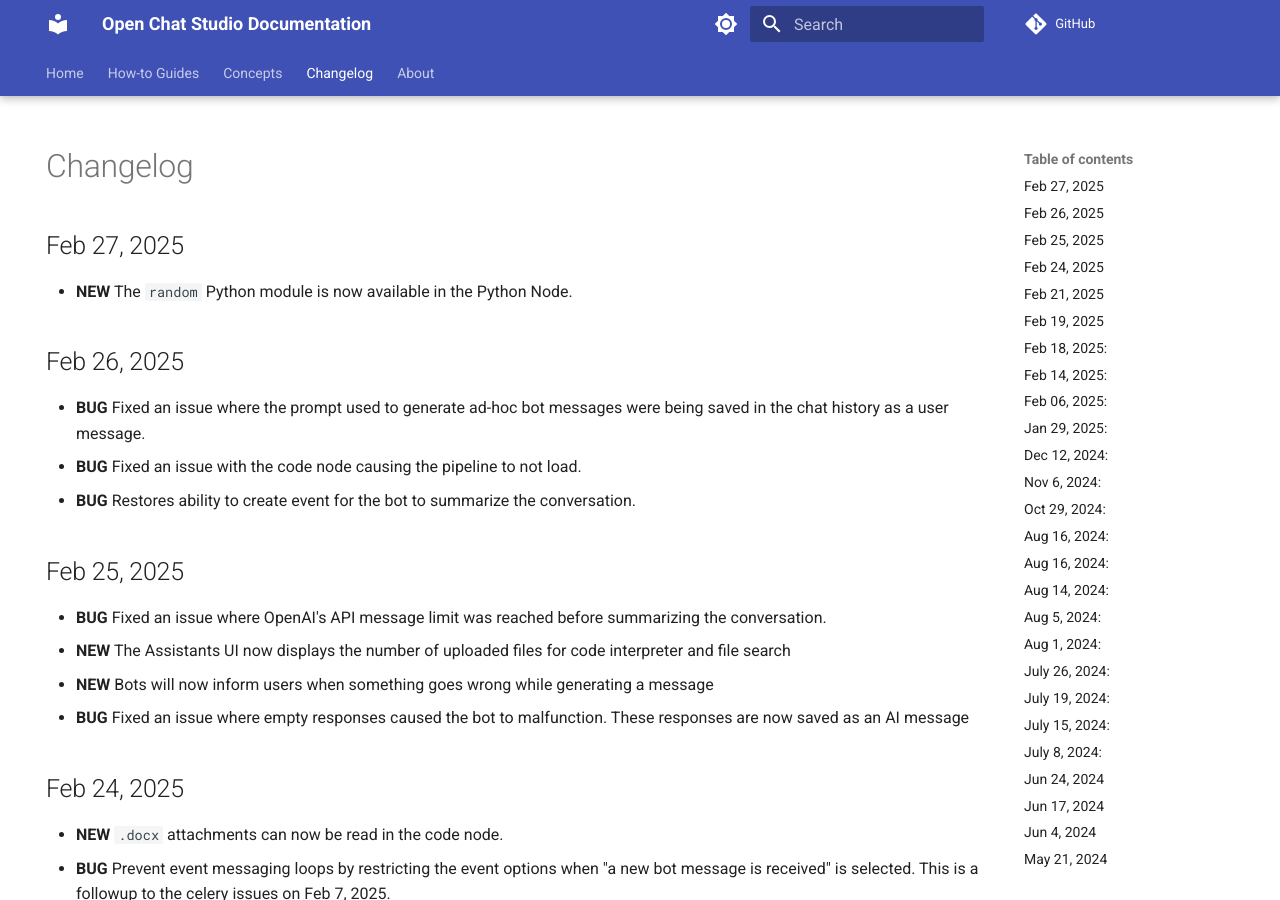
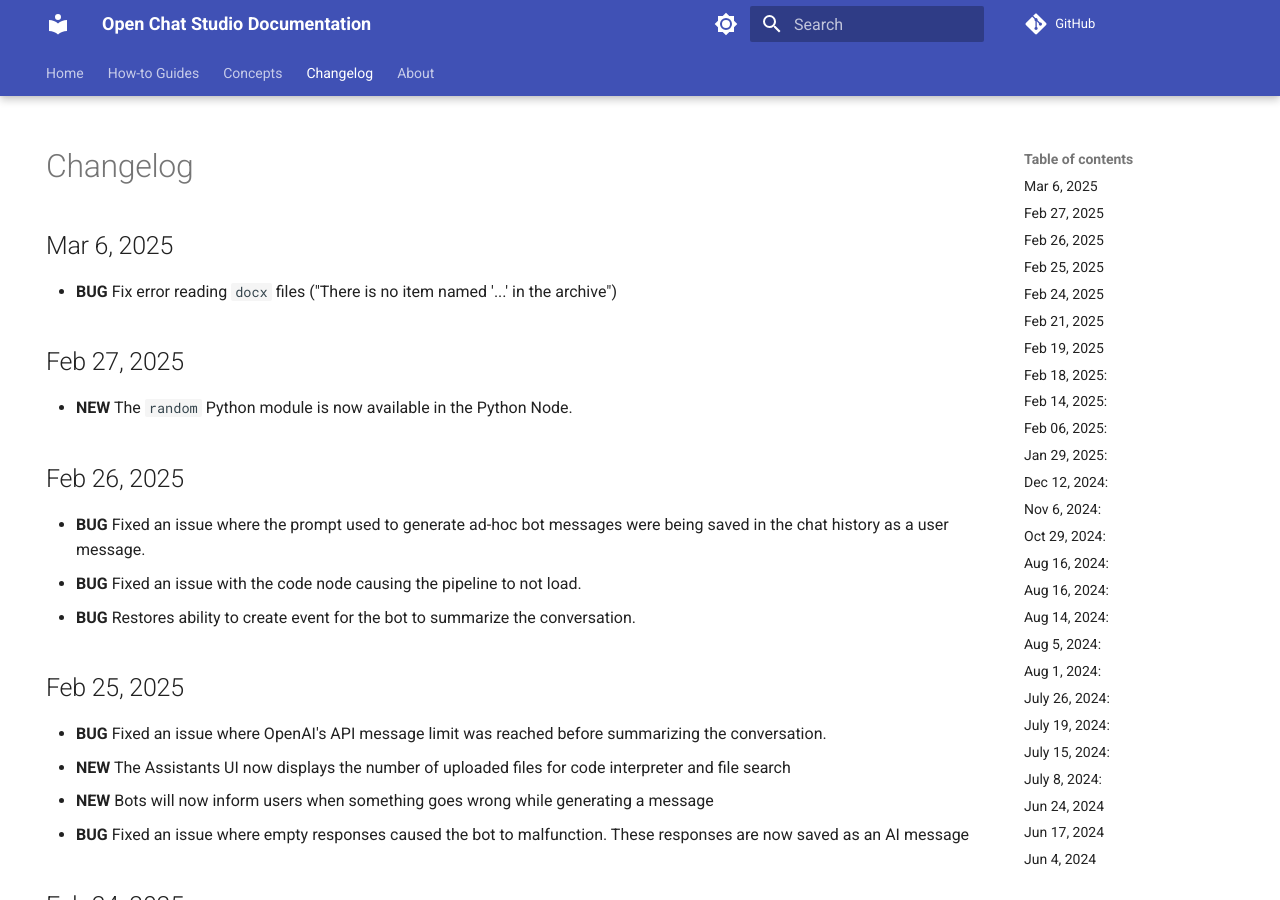
Before and after one commit to dimagi/open-chat-studio-docs, an MkDocs documentation site: the page built from docs/changelog.md, in a window 1280 px wide and 900 px high. Built offline with MkDocs 1.6.1 and Material for MkDocs 9.7.7, drawn with Linux system fonts in a browser that asks for light colours; emoji names are drawn with the system emoji font; a script that is not in the unit is left out; comment, search, counter and statistics services are not loaded.

Commit message:
Update changelog.md

```diff
--- a/docs/changelog.md
+++ b/docs/changelog.md
@@ -4,6 +4,10 @@ hide:
 ---
 
 # Changelog
+
+## Mar 6, 2025
+
+* **BUG** Fix error reading `docx` files ("There is no item named '...' in the archive")
 
 ## Feb 27, 2025
 * **NEW** The `random` Python module is now available in the Python Node.
```
